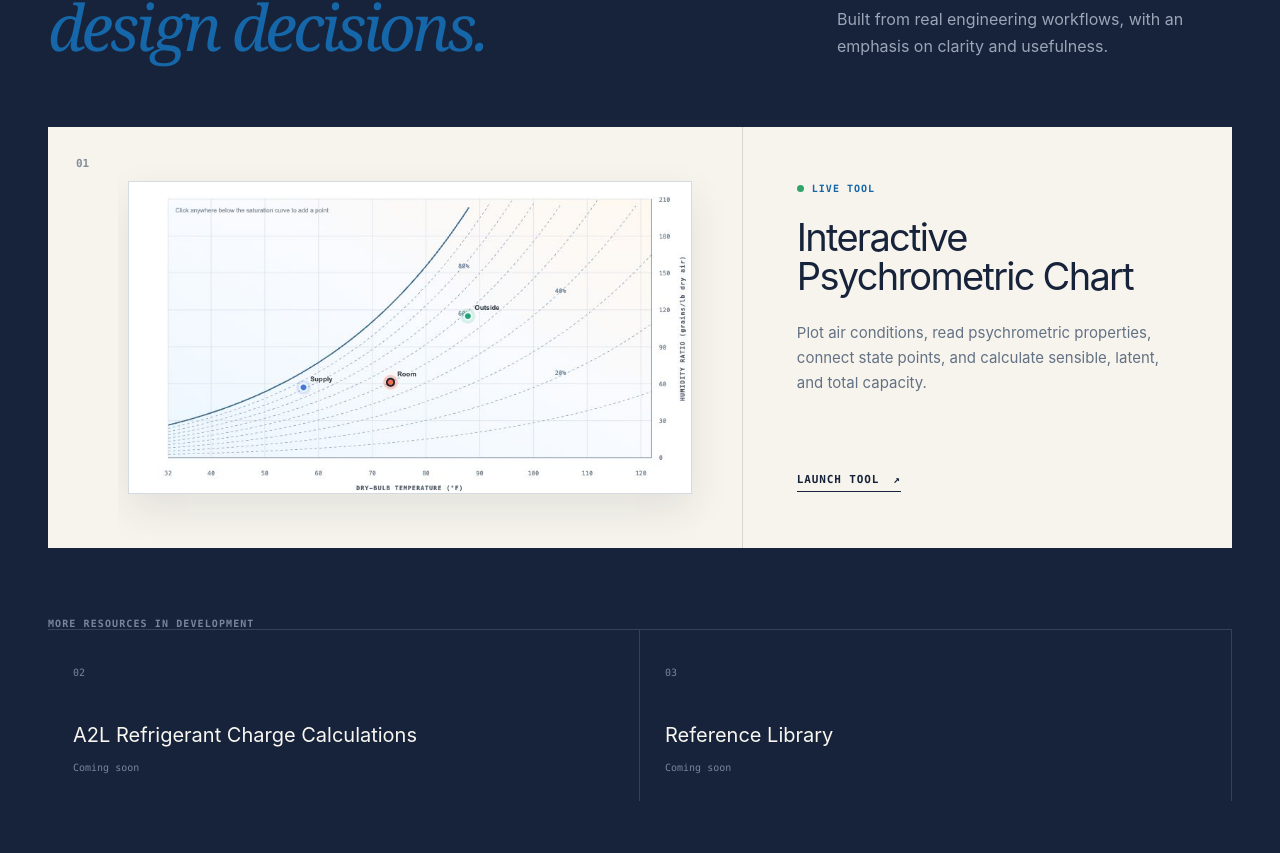
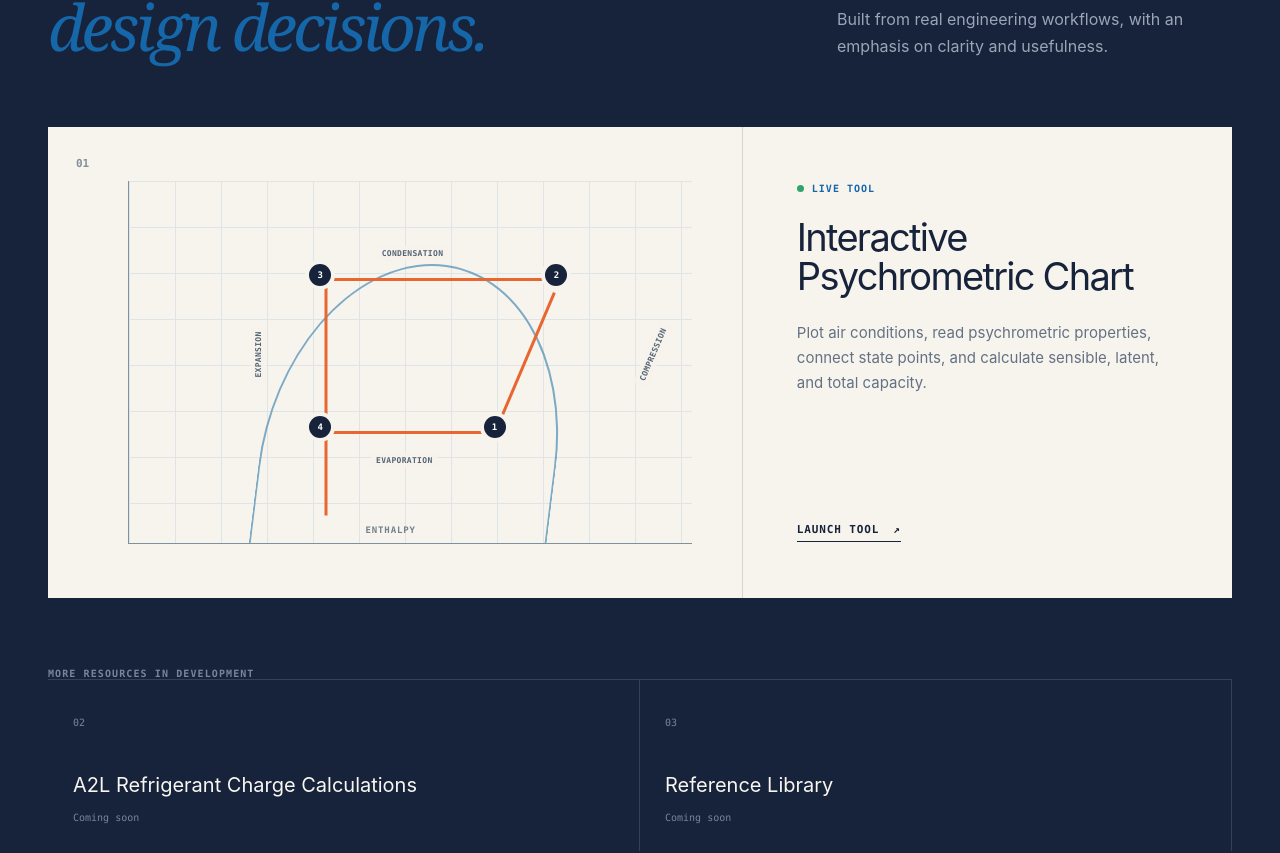
Before and after one commit to omarrojas-web/hvac-design-engineering-resources, a Next.js app: page / in a window 1280 px wide. Shown: the part 996-1849 px from the top of the page. Built offline with nearby package versions, Linux system fonts and the light colour scheme.

Commit message:
Add pressure enthalpy cycle graphic

```diff
--- a/app/globals.css
+++ b/app/globals.css
@@ -40,11 +40,16 @@ h1 em,h2 em { color:var(--blue); font-family:Georgia, serif; font-weight:400; }
 .featureCard:hover { transform:translateY(-5px); box-shadow:0 24px 70px #0004; }
 .cardIndex { padding:30px 0 0 28px; font:600 11px var(--font-geist-mono); color:#83909c; }
 .miniChart { display:grid; place-items:center; padding:54px 50px 54px 10px; overflow:hidden; }
-.miniChart img { display:block; width:100%; height:auto; border:1px solid #d3dbe0; background:#fff; box-shadow:0 16px 38px #1b2a3d18; }
+.phChart { position:relative; width:100%; aspect-ratio:1.55; min-height:270px; border-left:1px solid #7f929f; border-bottom:1px solid #7f929f; background-image:linear-gradient(#dfe5e7 1px,transparent 1px),linear-gradient(90deg,#dfe5e7 1px,transparent 1px);background-size:46px 46px;overflow:hidden }
+.phAxis { position:absolute; font:600 9px var(--font-geist-mono); letter-spacing:.1em; color:#73818d; text-transform:uppercase; }.phPressure{left:-34px;top:45%;transform:rotate(-90deg)}.phEnthalpy{left:42%;bottom:8px}
+.phDome { position:absolute; left:23%; bottom:-35%; width:53%; height:112%; border:2px solid #4e8eb7; border-bottom:0; border-radius:50% 50% 0 0; transform:skewX(-7deg); opacity:.72 }
+.cycleLine { position:absolute; height:3px; background:var(--orange); transform-origin:left center; z-index:2 }.compression{left:65%;top:69%;width:27%;transform:rotate(-67deg)}.condensation{left:35%;top:27%;width:40%}.expansion{left:35%;top:27%;width:42%;transform:rotate(90deg)}.evaporation{left:35%;top:69%;width:30%}
+.cyclePoint { position:absolute; z-index:3; width:22px;height:22px;border-radius:50%;display:grid;place-items:center;background:var(--ink);color:#fff;font:700 9px var(--font-geist-mono);font-style:normal;box-shadow:0 0 0 4px #f7f4ed }.pointOne{left:63%;top:65%}.pointTwo{left:74%;top:23%}.pointThree{left:32%;top:23%}.pointFour{left:32%;top:65%}
+.cycleLabel { position:absolute; z-index:3; padding:3px 5px; background:#f7f4edd9; color:#536575; font:600 8px var(--font-geist-mono); letter-spacing:.04em; text-transform:uppercase }.labelCompression{right:1%;top:46%;transform:rotate(-67deg)}.labelCondensation{left:44%;top:18%}.labelExpansion{left:18%;top:46%;transform:rotate(-90deg)}.labelEvaporation{left:43%;top:75%}
 .cardCopy { border-left:1px solid var(--line); padding:56px 54px; display:flex; flex-direction:column; align-items:flex-start; }.status{font:600 10px var(--font-geist-mono);letter-spacing:.1em;text-transform:uppercase;color:var(--blue);display:flex;align-items:center;gap:8px}.status span{width:7px;height:7px;border-radius:50%;background:#31a46c}.cardCopy h3{font-size:38px;line-height:1.05;letter-spacing:-.045em;margin:24px 0}.cardCopy>p:not(.status){color:#637184;line-height:1.65;font-size:15px}.launch{margin-top:auto;display:flex;gap:14px;border-bottom:1px solid var(--ink);padding-bottom:5px;font:650 11px var(--font-geist-mono);letter-spacing:.08em;text-transform:uppercase}
 .comingSoon { margin-top:70px; }.comingSoon>p{font:600 10px var(--font-geist-mono);letter-spacing:.11em;color:#77869b}.futureGrid{display:grid;grid-template-columns:repeat(2,1fr);border-top:1px solid #354154}.futureGrid article{padding:28px 25px;border-right:1px solid #354154}.futureGrid span,.futureGrid p{font:500 10px var(--font-geist-mono);color:#77869b}.futureGrid h3{margin:38px 0 12px;font-size:20px}
 .about { max-width:1224px; margin:auto; padding:120px 0; display:grid; grid-template-columns:1fr 2.3fr; gap:70px; }.about .sectionNumber{color:var(--blue)}.about h2{margin:0 0 35px}.about>div>p{max-width:640px;color:#657286;font-size:18px;line-height:1.8}.about strong{color:var(--ink)}
 footer { max-width:1320px; margin:auto; padding:34px 48px; border-top:1px solid var(--line); display:flex; align-items:center; justify-content:space-between; gap:25px; font:500 10px var(--font-geist-mono); color:#687587; text-transform:uppercase; letter-spacing:.05em; }footer .wordmark{color:var(--ink);text-transform:none;font-family:var(--font-geist-sans);font-size:14px}footer .brandLogo{width:40px;height:40px}footer a{color:var(--blue)}
 @media(max-width:850px){.nav{height:76px;padding:0 22px}.navLinks{gap:18px}.hero{grid-template-columns:1fr;padding:70px 22px 60px;gap:45px}.heroGraphic{height:360px}.resources{padding:80px 22px}.sectionHead{display:block}.sectionHead>p{margin-top:28px}.featureCard{grid-template-columns:44px 1fr}.miniChart{grid-column:2;padding:30px 25px 0 0}.cardCopy{grid-column:1/3;border-left:0;border-top:1px solid var(--line);padding:35px}.futureGrid{grid-template-columns:1fr}.futureGrid article{border-right:0;border-bottom:1px solid #354154}.about{padding:80px 22px;grid-template-columns:1fr;gap:25px}footer{padding:30px 22px;align-items:flex-start;flex-direction:column}.diagramLabel.side{right:-8px}}
-@media(max-width:520px){.navLinks a:last-child{display:none}.hero{min-height:auto}.heroGraphic{height:300px}.metricCard{width:175px}.featureCard{display:block}.cardIndex{padding:25px}.miniChart{padding:0 25px 30px}.cardCopy{padding:32px 25px}.sectionHead h2,.about h2{font-size:42px}.resources{padding-top:70px}}
+@media(max-width:520px){.navLinks a:last-child{display:none}.hero{min-height:auto}.heroGraphic{height:300px}.metricCard{width:175px}.featureCard{display:block}.cardIndex{padding:25px}.miniChart{padding:0 25px 30px}.phChart{min-height:210px}.cardCopy{padding:32px 25px}.sectionHead h2,.about h2{font-size:42px}.resources{padding-top:70px}}
 @media(prefers-reduced-motion:reduce){html{scroll-behavior:auto}.featureCard,.primaryButton{transition:none}}
--- a/app/page.tsx
+++ b/app/page.tsx
@@ -61,11 +61,24 @@ export default function Home() {
 
         <a className="featureCard" href={PSYCHRO_URL} target="_blank" rel="noreferrer">
           <div className="cardIndex">01</div>
-          <div className="miniChart">
-            <img
-              src="/psychrometric-chart.png"
-              alt="Psychrometric chart showing room, supply, and outside air conditions"
-            />
+          <div className="miniChart" role="img" aria-label="Basic pressure-enthalpy chart showing a four-stage refrigeration cycle">
+            <div className="phChart">
+              <span className="phAxis phPressure">Pressure</span>
+              <span className="phAxis phEnthalpy">Enthalpy</span>
+              <span className="phDome" />
+              <span className="cycleLine compression" />
+              <span className="cycleLine condensation" />
+              <span className="cycleLine expansion" />
+              <span className="cycleLine evaporation" />
+              <i className="cyclePoint pointOne">1</i>
+              <i className="cyclePoint pointTwo">2</i>
+              <i className="cyclePoint pointThree">3</i>
+              <i className="cyclePoint pointFour">4</i>
+              <small className="cycleLabel labelCompression">Compression</small>
+              <small className="cycleLabel labelCondensation">Condensation</small>
+              <small className="cycleLabel labelExpansion">Expansion</small>
+              <small className="cycleLabel labelEvaporation">Evaporation</small>
+            </div>
           </div>
           <div className="cardCopy">
             <p className="status"><span /> Live tool</p>
```
